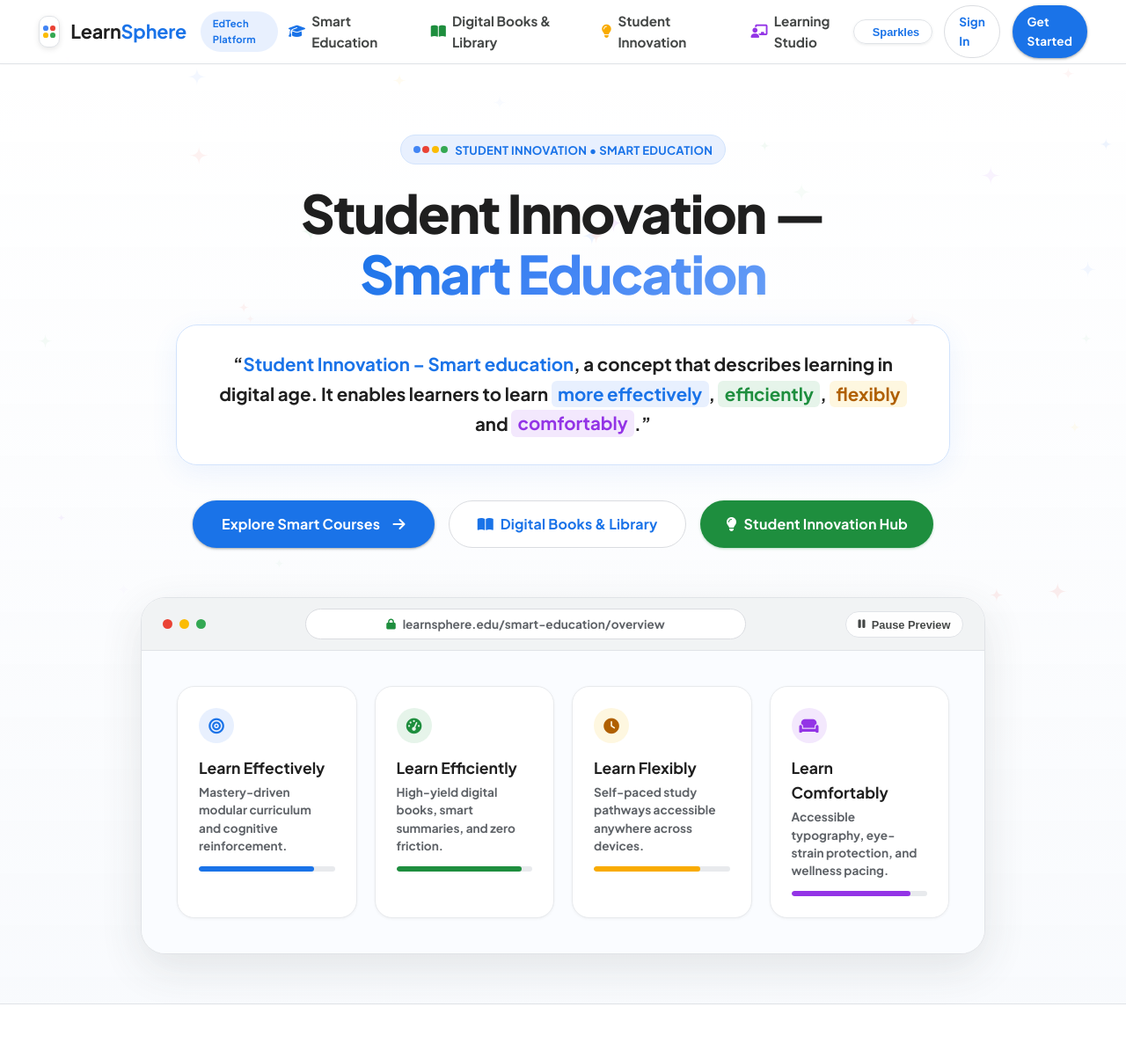
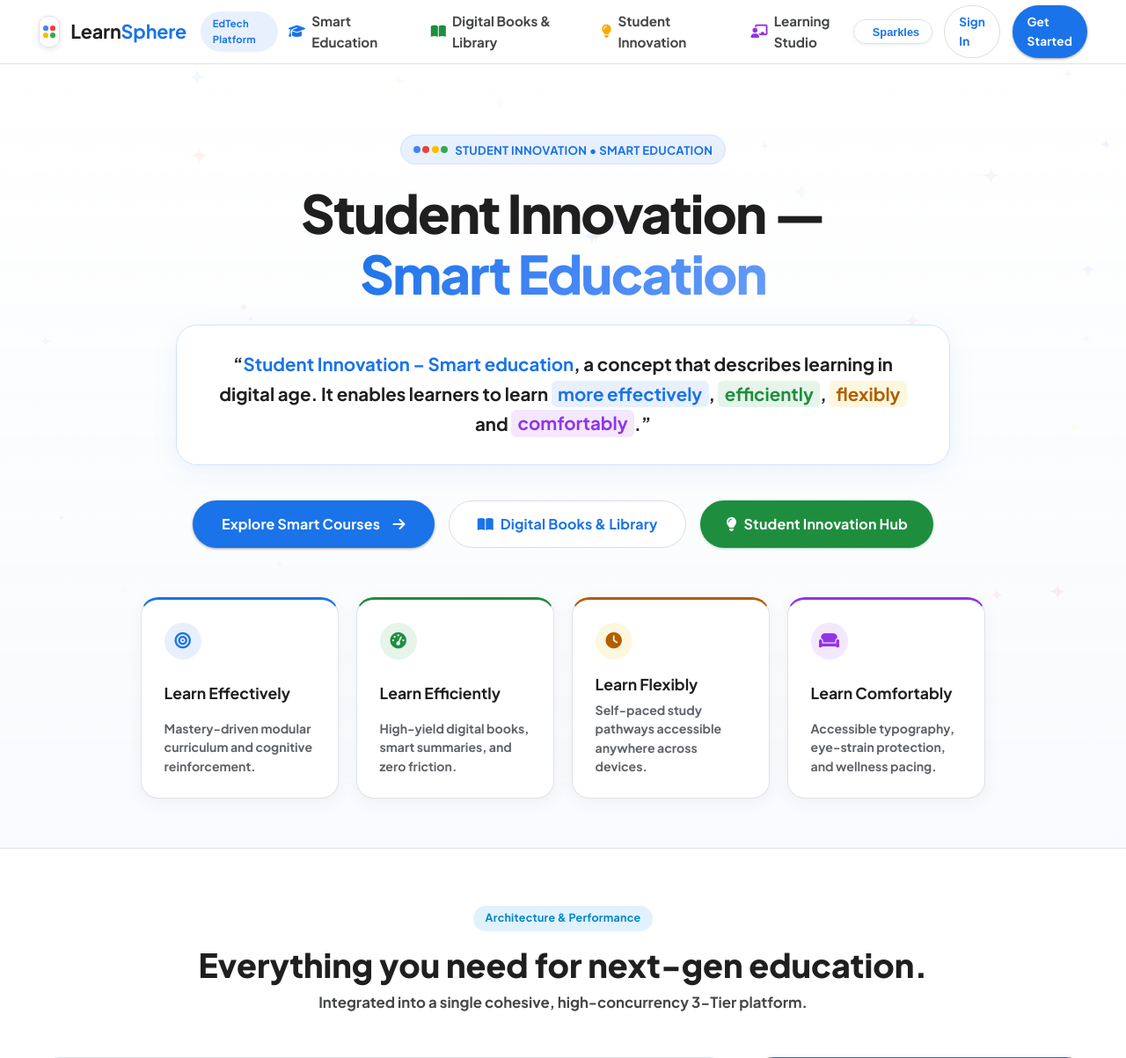
Before and after one commit to Ojasvimishra/learn-sphere, a Django app: page / in a window 1280 px wide. Shown: the top 1203 px of the page at 88% size. Run offline with Django 5.2, Linux system fonts and the light colour scheme; data that the repository does not hold is empty.

Commit message:
refactor: Remove mock browser frame and streamline Smart Education pillar cards

```diff
--- a/templates/pages/home.html
+++ b/templates/pages/home.html
@@ -47,76 +47,43 @@
         </a>
       </div>
 
-      <!-- Interactive Chromebook Frame with Accessible Looping Preview -->
-      <div style="max-width: 960px; margin: 0 auto; background: #ffffff; border-radius: 28px; box-shadow: 0 16px 48px rgba(60,64,67,0.12); border: 1px solid var(--border-light); overflow: hidden;">
-        <!-- Browser Frame Header -->
-        <div style="background: #f1f3f4; padding: 0.75rem 1.5rem; display: flex; align-items: center; justify-content: space-between; border-bottom: 1px solid #e0e3e7;">
-          <div style="display: flex; align-items: center; gap: 0.5rem;">
-            <span style="width: 11px; height: 11px; border-radius: 50%; background: #ea4335;"></span>
-            <span style="width: 11px; height: 11px; border-radius: 50%; background: #fbbc05;"></span>
-            <span style="width: 11px; height: 11px; border-radius: 50%; background: #34a853;"></span>
-          </div>
-          <div style="background: #ffffff; padding: 0.35rem 1.75rem; border-radius: var(--radius-pill); font-size: 0.85rem; color: #5f6368; width: 55%; display: flex; align-items: center; justify-content: center; gap: 0.5rem; border: 1px solid #dadce0;">
-            <i class="fas fa-lock" style="color: #1e8e3e; font-size: 0.75rem;"></i>
-            <span>learnsphere.edu/smart-education/overview</span>
-          </div>
-          <div>
-            <button class="play-pause-btn" onclick="toggleDemoPlayback(this)" aria-pressed="false" aria-label="Pause or play interactive preview animation">
-              <i class="fas fa-pause"></i> <span>Pause Preview</span>
-            </button>
-          </div>
-        </div>
-
-        <!-- Four Smart Education Pillars inside Mockup -->
-        <div style="padding: 2.5rem; text-align: left; background: #fafcff;">
-          <div style="display: grid; grid-template-columns: repeat(auto-fit, minmax(200px, 1fr)); gap: 1.25rem;">
+      <!-- Four Smart Education Core Pillars -->
+      <div style="max-width: 960px; margin: 0 auto;">
+        <div style="display: grid; grid-template-columns: repeat(auto-fit, minmax(200px, 1fr)); gap: 1.25rem; text-align: left;">
           <!-- Effectively -->
-            <div style="background: #ffffff; padding: 1.5rem; border-radius: 20px; border: 1px solid #e8eaed; box-shadow: 0 1px 3px rgba(60,64,67,0.06);">
-              <div style="width: 40px; height: 40px; border-radius: 50%; background: #e8f0fe; display: flex; align-items: center; justify-content: center; color: var(--google-blue); font-size: 1.1rem; margin-bottom: 0.85rem;">
+          <div class="card" style="padding: 1.6rem; border-radius: 20px; border-top: 3.5px solid var(--google-blue); box-shadow: 0 4px 18px rgba(60,64,67,0.06);">
+            <div style="width: 42px; height: 42px; border-radius: 50%; background: #e8f0fe; display: flex; align-items: center; justify-content: center; color: var(--google-blue); font-size: 1.15rem; margin-bottom: 0.85rem;">
               <i class="fas fa-bullseye"></i>
             </div>
-              <h4 style="font-size: 1.1rem; font-weight: 700; color: #1f1f1f; margin-bottom: 0.25rem;">Learn Effectively</h4>
-              <p style="font-size: 0.85rem; color: #5f6368; line-height: 1.5;">Mastery-driven modular curriculum and cognitive reinforcement.</p>
-              <div class="metric-gauge-bar" style="height:6px; margin-top:0.75rem;">
-                <div class="metric-gauge-fill looping-progress-bar" style="width: 85%; background: var(--google-blue);"></div>
-              </div>
+            <h4 style="font-size: 1.1rem; font-weight: 700; color: #1f1f1f; margin-bottom: 0.35rem;">Learn Effectively</h4>
+            <p style="font-size: 0.88rem; color: #5f6368; line-height: 1.5; margin: 0;">Mastery-driven modular curriculum and cognitive reinforcement.</p>
           </div>
 
           <!-- Efficiently -->
-            <div style="background: #ffffff; padding: 1.5rem; border-radius: 20px; border: 1px solid #e8eaed; box-shadow: 0 1px 3px rgba(60,64,67,0.06);">
-              <div style="width: 40px; height: 40px; border-radius: 50%; background: #e6f4ea; display: flex; align-items: center; justify-content: center; color: var(--google-green); font-size: 1.1rem; margin-bottom: 0.85rem;">
+          <div class="card" style="padding: 1.6rem; border-radius: 20px; border-top: 3.5px solid var(--google-green); box-shadow: 0 4px 18px rgba(60,64,67,0.06);">
+            <div style="width: 42px; height: 42px; border-radius: 50%; background: #e6f4ea; display: flex; align-items: center; justify-content: center; color: var(--google-green); font-size: 1.15rem; margin-bottom: 0.85rem;">
               <i class="fas fa-tachometer-alt"></i>
             </div>
-              <h4 style="font-size: 1.1rem; font-weight: 700; color: #1f1f1f; margin-bottom: 0.25rem;">Learn Efficiently</h4>
-              <p style="font-size: 0.85rem; color: #5f6368; line-height: 1.5;">High-yield digital books, smart summaries, and zero friction.</p>
-              <div class="metric-gauge-bar" style="height:6px; margin-top:0.75rem;">
-                <div class="metric-gauge-fill looping-progress-bar" style="width: 92%; background: var(--google-green);"></div>
-              </div>
+            <h4 style="font-size: 1.1rem; font-weight: 700; color: #1f1f1f; margin-bottom: 0.35rem;">Learn Efficiently</h4>
+            <p style="font-size: 0.88rem; color: #5f6368; line-height: 1.5; margin: 0;">High-yield digital books, smart summaries, and zero friction.</p>
           </div>
 
           <!-- Flexibly -->
-            <div style="background: #ffffff; padding: 1.5rem; border-radius: 20px; border: 1px solid #e8eaed; box-shadow: 0 1px 3px rgba(60,64,67,0.06);">
-              <div style="width: 40px; height: 40px; border-radius: 50%; background: #fef7e0; display: flex; align-items: center; justify-content: center; color: #b06000; font-size: 1.1rem; margin-bottom: 0.85rem;">
+          <div class="card" style="padding: 1.6rem; border-radius: 20px; border-top: 3.5px solid #b06000; box-shadow: 0 4px 18px rgba(60,64,67,0.06);">
+            <div style="width: 42px; height: 42px; border-radius: 50%; background: #fef7e0; display: flex; align-items: center; justify-content: center; color: #b06000; font-size: 1.15rem; margin-bottom: 0.85rem;">
               <i class="fas fa-clock"></i>
             </div>
-              <h4 style="font-size: 1.1rem; font-weight: 700; color: #1f1f1f; margin-bottom: 0.25rem;">Learn Flexibly</h4>
-              <p style="font-size: 0.85rem; color: #5f6368; line-height: 1.5;">Self-paced study pathways accessible anywhere across devices.</p>
-              <div class="metric-gauge-bar" style="height:6px; margin-top:0.75rem;">
-                <div class="metric-gauge-fill looping-progress-bar" style="width: 78%; background: var(--google-yellow);"></div>
-              </div>
+            <h4 style="font-size: 1.1rem; font-weight: 700; color: #1f1f1f; margin-bottom: 0.35rem;">Learn Flexibly</h4>
+            <p style="font-size: 0.88rem; color: #5f6368; line-height: 1.5; margin: 0;">Self-paced study pathways accessible anywhere across devices.</p>
           </div>
 
           <!-- Comfortably -->
-            <div style="background: #ffffff; padding: 1.5rem; border-radius: 20px; border: 1px solid #e8eaed; box-shadow: 0 1px 3px rgba(60,64,67,0.06);">
-              <div style="width: 40px; height: 40px; border-radius: 50%; background: #f3e8fd; display: flex; align-items: center; justify-content: center; color: var(--google-purple); font-size: 1.1rem; margin-bottom: 0.85rem;">
+          <div class="card" style="padding: 1.6rem; border-radius: 20px; border-top: 3.5px solid var(--google-purple); box-shadow: 0 4px 18px rgba(60,64,67,0.06);">
+            <div style="width: 42px; height: 42px; border-radius: 50%; background: #f3e8fd; display: flex; align-items: center; justify-content: center; color: var(--google-purple); font-size: 1.15rem; margin-bottom: 0.85rem;">
               <i class="fas fa-couch"></i>
             </div>
-              <h4 style="font-size: 1.1rem; font-weight: 700; color: #1f1f1f; margin-bottom: 0.25rem;">Learn Comfortably</h4>
-              <p style="font-size: 0.85rem; color: #5f6368; line-height: 1.5;">Accessible typography, eye-strain protection, and wellness pacing.</p>
-              <div class="metric-gauge-bar" style="height:6px; margin-top:0.75rem;">
-                <div class="metric-gauge-fill looping-progress-bar" style="width: 88%; background: var(--google-purple);"></div>
-              </div>
-            </div>
+            <h4 style="font-size: 1.1rem; font-weight: 700; color: #1f1f1f; margin-bottom: 0.35rem;">Learn Comfortably</h4>
+            <p style="font-size: 0.88rem; color: #5f6368; line-height: 1.5; margin: 0;">Accessible typography, eye-strain protection, and wellness pacing.</p>
           </div>
         </div>
       </div>
```
Lines whose indentation alone changed are shown as unchanged.
